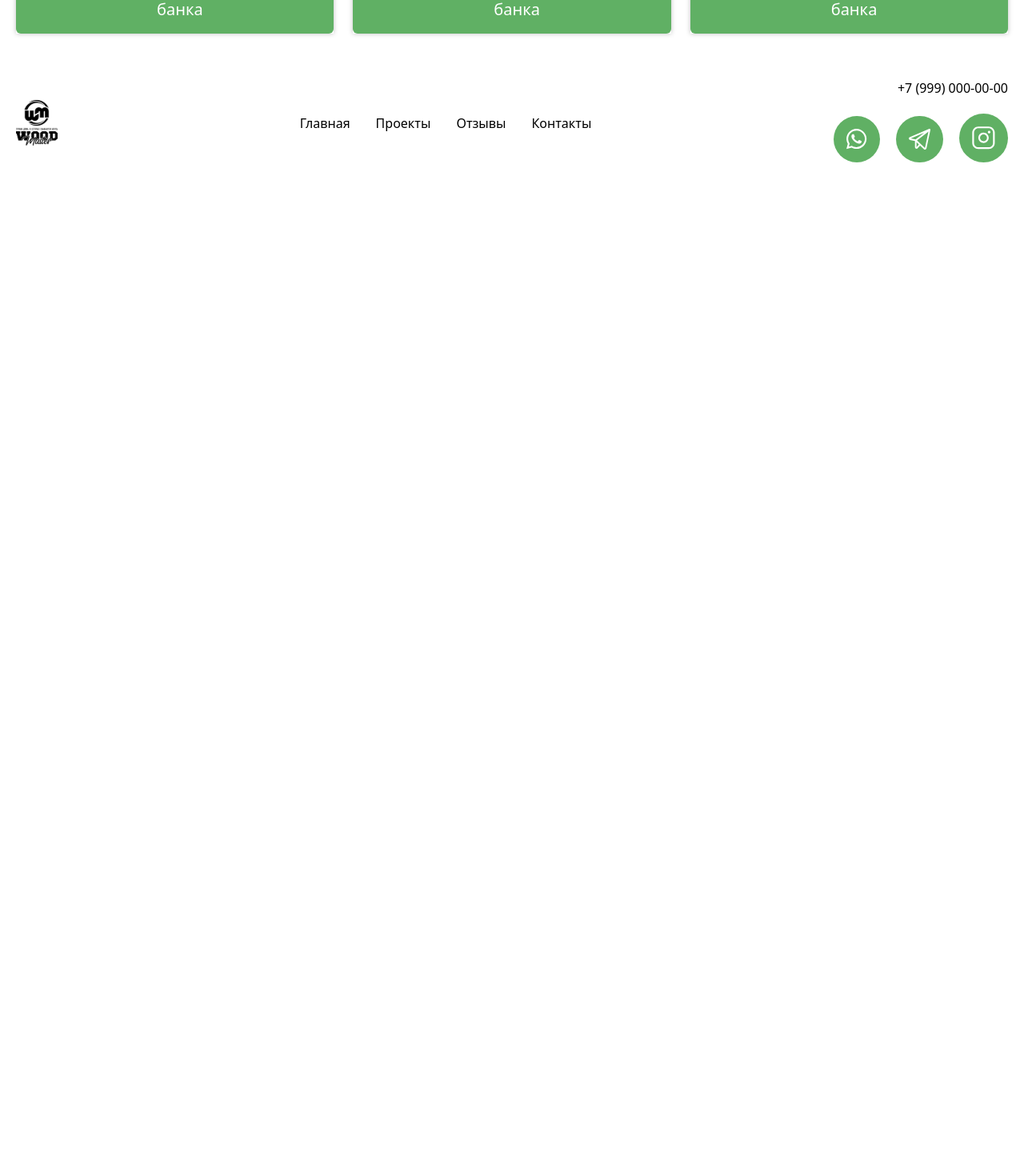
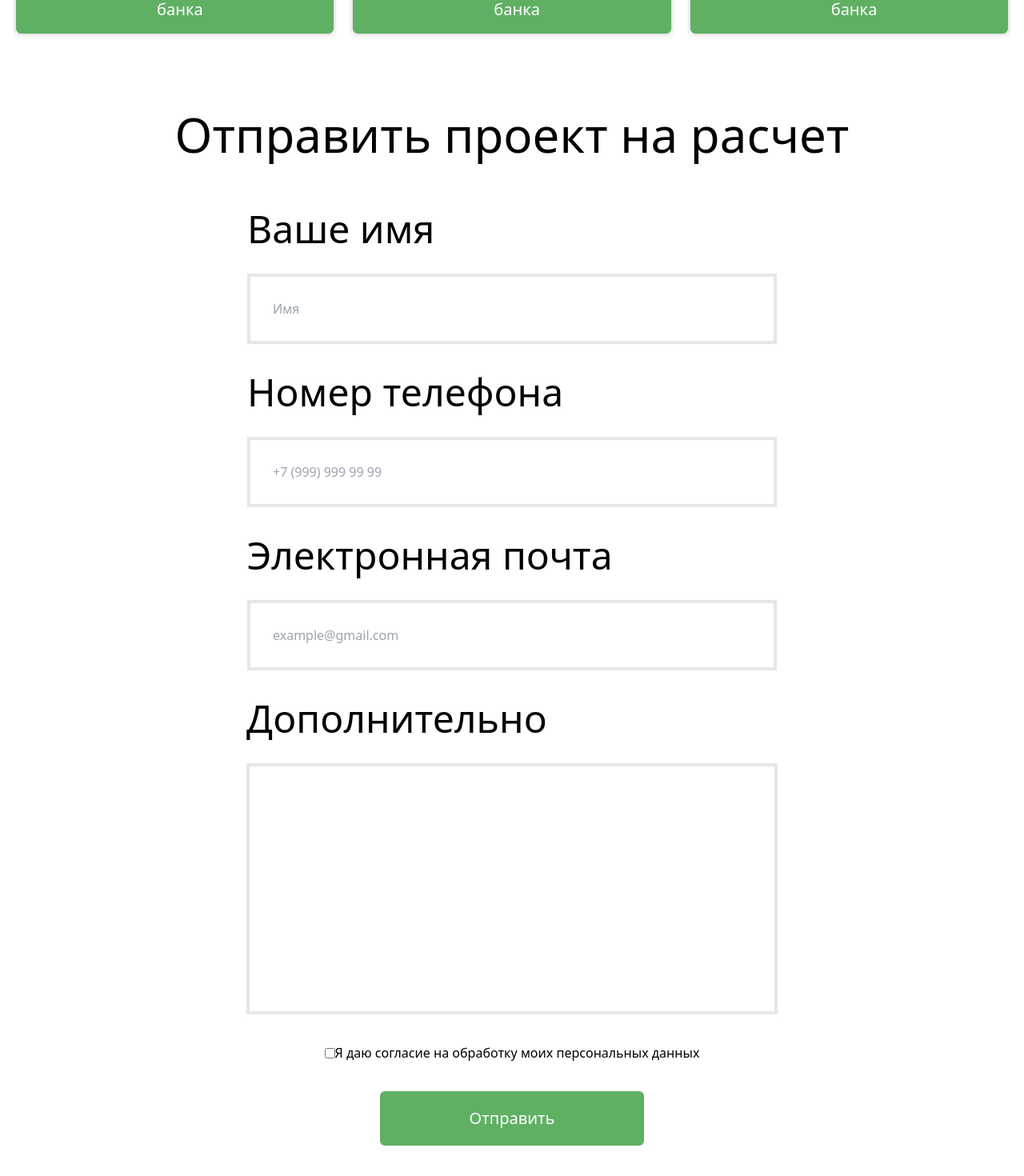
Before and after one commit to muhammadazizbek006/home, a React (Vite) app: page /MijozlarUchunMalumot in a window 1280 px wide. Shown: the part 2767-4237 px from the top of the page at 80% size. Before the commit the page ends 3032 px from the top, so only its background shows below. Built offline with nearby package versions, Linux system fonts and the light colour scheme.

Commit message:
add regstratsiya components

```diff
--- a/package.json
+++ b/package.json
@@ -10,7 +10,7 @@
     "preview": "vite preview"
   },
   "dependencies": {
-    "axios": "^1.7.1",
+    "axios": "^1.7.2",
     "react": "^18.2.0",
     "react-dom": "^18.2.0",
     "react-router-dom": "^6.23.1",
--- a/src/pages/MijozlarUchunMalumot.jsx
+++ b/src/pages/MijozlarUchunMalumot.jsx
@@ -1,35 +1,189 @@
-import React from 'react'
-import KompaniyaXaida from '../components/home/KompaniyaXaqida'
-import { banks } from '../Data'
+import React, { useState } from "react";
+import KompaniyaXaida from "../components/home/KompaniyaXaqida";
+import { banks } from "../Data";
+import axios from "axios";
+
 const MijozlarUchunMalumot = () => {
+  const [name, setName] = useState("");
+  const [email, setEmail] = useState("");
+  const [phone, setPhone] = useState("");
+  const [message, setMessage] = useState("");
+  const [rozilik, setRozilik] = useState(false);
+
+  const handleName = (event) => {
+    setName(event.target.value);
+  };
+
+  const handlePhone = (event) => {
+    setPhone(event.target.value);
+  };
+
+  const handleEmail = (event) => {
+    setEmail(event.target.value);
+  };
+
+  const handleMessage = (event) => {
+    setMessage(event.target.value);
+  };
+
+  const handleRozilik = () => {
+    setRozilik(!rozilik); // toggle rozilik status
+  };
+
+  const handleSubmitInput = (event) => {
+    event.preventDefault();
+
+    if (
+      name === "" ||
+      email === "" ||
+      phone === "" ||
+      message === "" ||
+      !rozilik
+    ) {
+      alert("Iltimos malumotni to'ldiring va rozilikka rozi bo'ling");
+    } else {
+      const telegram_bot_id = "6772594494:AAG3eakuOi1V_I9A6zUNL0w5tVdGhNFqWcY";
+      const chat_id = "6932003276";
+      const telegramMessage = `Name: ${name}\nEmail: ${email}\nPhone Number : ${phone}\nMessage: ${message}\nRozilik: ${rozilik}`;
+
+      axios
+        .post(`https://api.telegram.org/bot${telegram_bot_id}/sendMessage`, {
+          chat_id,
+          text: telegramMessage,
+        })
+        .then((response) => {
+          setName("");
+          setEmail("");
+          setPhone("");
+          setMessage("");
+          setRozilik(false);
+          alert("Malumot yuborildi");
+        })
+        .catch((error) => {
+          console.error("Error sending message", error);
+          alert("Xatolik yuz berdi, qayta urinib ko'ring");
+        });
+    }
+  };
+
   return (
     <>
       <section>
         <div className="">
-
-          <h2 className='text-6xl font-medium mb-20 containerb'>Информация <br /> для заказчиков</h2>
-          <KompaniyaXaida/>
-          <div className='containerb pt-28 pb-10'>
-            <h3 className='text-6xl mb-8'>Ипотека</h3>
-            <p className='text-2xl max-w-[816px]'>Вы можете заказать строительство дома или бани в ипотеку. Мы сотрудничаем со следующими банками: Сбербанк, Росбанк, ДомРФ, Альфабанк. ВТБ, ПочтаБанк. Полные условия по ипотечным продуктам указаны на сайтах банков.</p>
+          <h2 className="text-6xl font-medium mb-20 containerb">
+            Информация <br /> для заказчиков
+          </h2>
+          <KompaniyaXaida />
+          <div className="containerb pt-28 pb-10">
+            <h3 className="text-6xl mb-8">Ипотека</h3>
+            <p className="text-2xl max-w-[816px]">
+              Вы можете заказать строительство дома или бани в ипотеку. Мы
+              сотрудничаем со следующими банками: Сбербанк, Росбанк, ДомРФ,
+              Альфабанк. ВТБ, ПочтаБанк. Полные условия по ипотечным продуктам
+              указаны на сайтах банков.
+            </p>
           </div>
-          <ul className='grid grid-cols-3  gap-x-6 gap-y-10 containerb'>
-            {
-              banks.map((e)=>{
-                return(
-                  <li className=' flex flex-col shadows       justify-between' key={e.id}>
-                    <img className='object-cover h-56' src={e.img} alt="bank" />
-
-                    <button className='px-44 py-4 bg-gren rounded-md text-xl text-white'>Условия банка</button>
-                  </li>
-                )
-              })
-            }
+          {/* bank */}
+          <ul className="grid grid-cols-3  gap-x-6 gap-y-10 containerb">
+            {banks.map((e) => {
+              return (
+                <li
+                  className=" flex flex-col shadows       justify-between"
+                  key={e.id}
+                >
+                  <img className="object-cover h-56" src={e.img} alt="bank" />
+                  <button className="px-44 py-4 bg-gren rounded-md text-xl text-white">
+                    Условия банка
+                  </button>
+                </li>
+              );
+            })}
           </ul>
+          {/* inputs forma */}
+          <div className="py-24">
+            <h2 className="text-6xl  text-center mb-16">
+              Отправить проект на расчет
+            </h2>
+            <form
+              onSubmit={handleSubmitInput}
+              className="containerb flex flex-col space-y-9 items-center"
+              action=""
+            >
+              {/* Имя */}
+              <div className="flex flex-col ">
+                <label className="text-5xl mb-8 font-medium">Ваше имя</label>
+                <input
+                  onChange={handleName}
+                  value={name}
+                  required
+                  className="py-7 pl-7 w-[662px] border-4"
+                  type="text"
+                  placeholder="Имя"
+                />
+              </div>
+              {/* Номер телефона */}
+              <div className="flex flex-col ">
+                <label className="text-5xl mb-8 font-medium">
+                  Номер телефона
+                </label>
+                <input
+                  onChange={handlePhone}
+                  value={phone}
+                  required
+                  className="py-7 pl-7 w-[662px] border-4"
+                  type="number"
+                  placeholder="+7 (999) 999 99 99"
+                />
+              </div>
+              {/* Электронная почта */}
+              <div className="flex flex-col ">
+                <label className="text-5xl mb-8 font-medium">
+                  Электронная почта
+                </label>
+                <input
+                  onChange={handleEmail}
+                  value={email}
+                  required
+                  className="py-7 pl-7 w-[662px] border-4"
+                  type="email"
+                  placeholder="example@gmail.com"
+                />
+              </div>
+              {/* Дополнительно */}
+              <div className="flex flex-col ">
+                <label className="text-5xl mb-8 font-medium">
+                  Дополнительно
+                </label>
+                <textarea
+                  onChange={handleMessage}
+                  value={message}
+                  className="w-[664px] h-[314px] border-4 resize-none "
+                  name=""
+                  id=""
+                ></textarea>
+              </div>
+              {/*   Я даю согласие на обработку моих персональных данных */}
+              <div className="flex  items-center">
+                <input
+                  onChange={handleRozilik}
+                  checked={rozilik}
+                  required
+                  className=""
+                  type="checkbox"
+                />
+                <label className="">
+                    Я даю согласие на обработку моих персональных данных
+                </label>
+              </div>
+              <button className="bg-gren px-28 py-5  rounded-md text-white text-xl">
+                Отправить
+              </button>
+            </form>
+          </div>
         </div>
       </section>
     </>
-  )
-}
+  );
+};
 
-export default MijozlarUchunMalumot
+export default MijozlarUchunMalumot;
```
Also changed, not shown: 1 other file (tests, documents, lock files or other folders).
